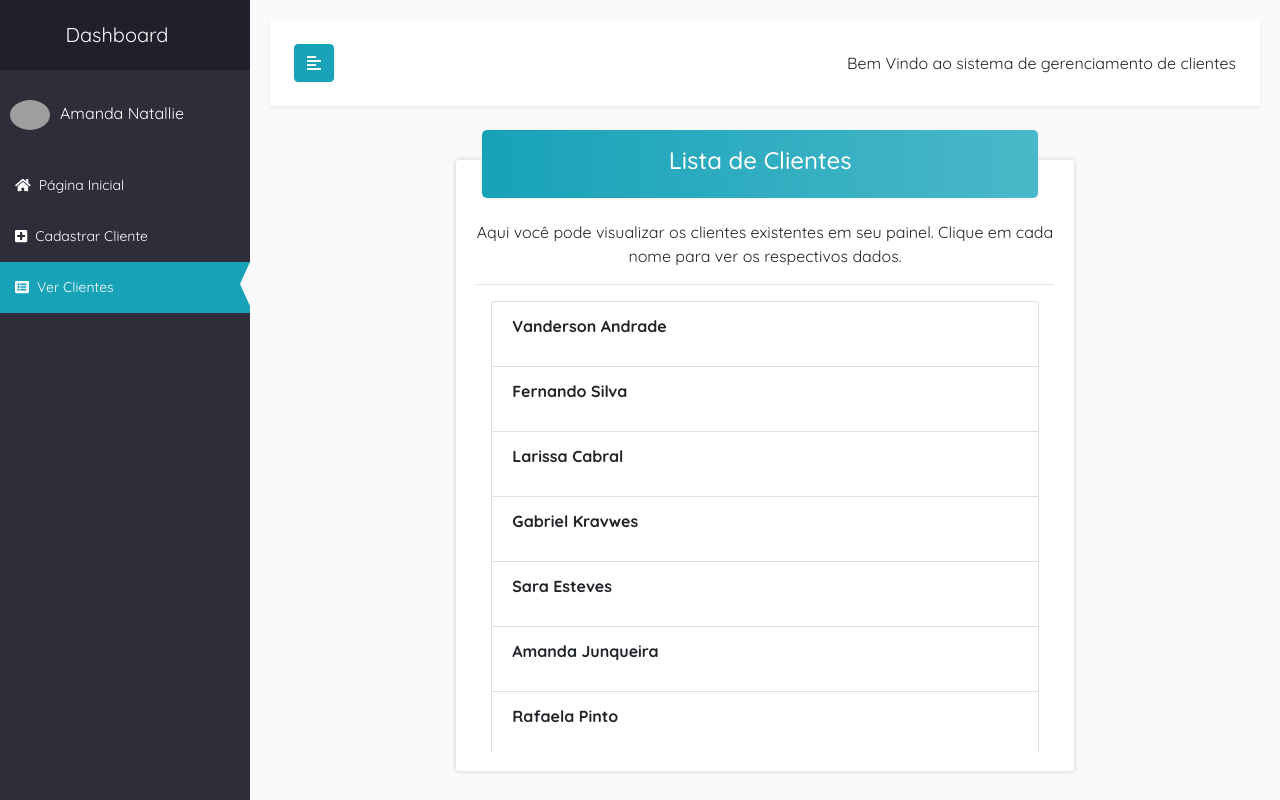
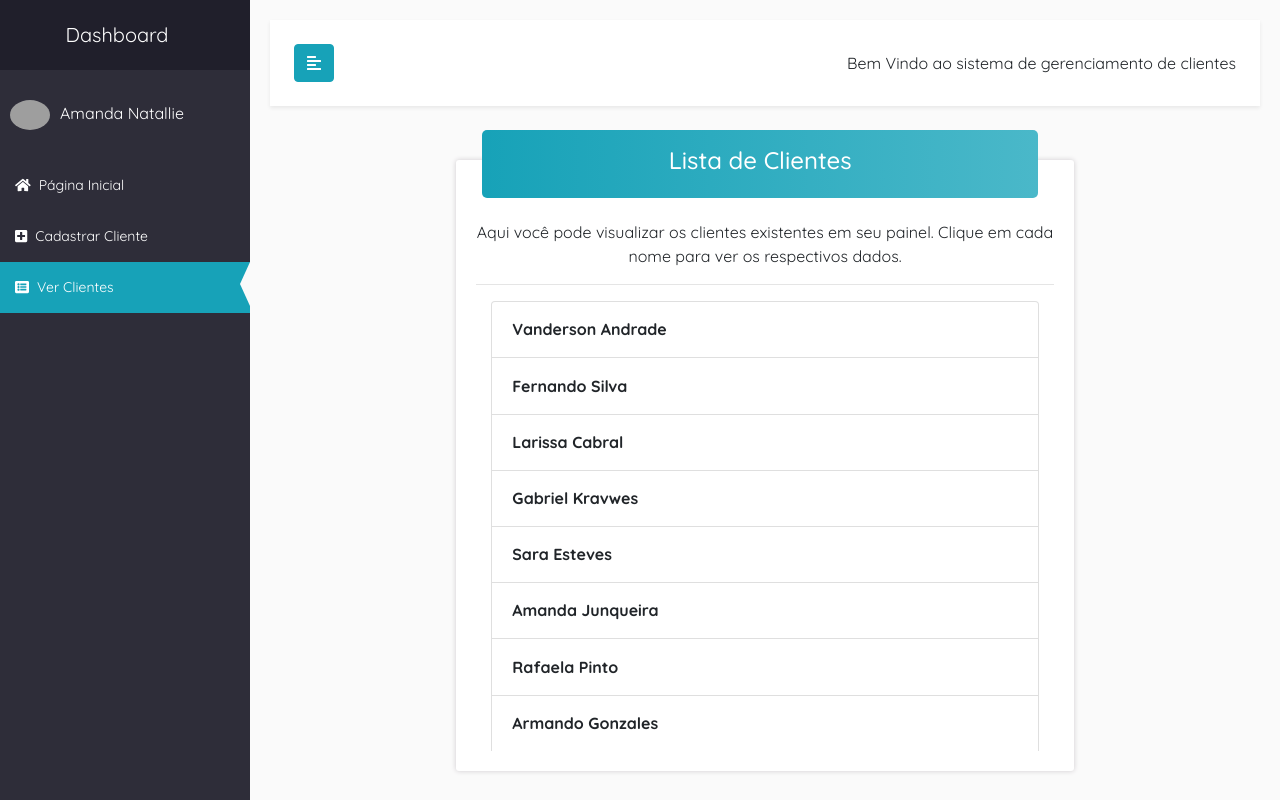
Before and after one commit to amanda-natallie/ReactApp, a React (Create React App) app: page /view-client in a window 1280 px wide. Built offline with nearby package versions, Linux system fonts and the light colour scheme; grey boxes are pictures that could not be loaded.

Commit message:
For View

```diff
--- a/src/App.css
+++ b/src/App.css
@@ -5,17 +5,24 @@
     align-items: stretch;
 }
 
+::-webkit-scrollbar-thumb {
+    -webkit-border-radius: 10px;
+    border-radius: 10px;
+    background: rgba(255, 0, 0, 0.8);
+    -webkit-box-shadow: inset 0 0 6px rgba(0, 0, 0, 0.5);
+}
 
-*, *::before, *::after {
+*,
+*::before,
+*::after {
     -webkit-box-sizing: border-box;
     box-sizing: border-box;
 }
+
 body {
     font-family: 'Quicksand', sans-serif;
     background: #fafafa;
-
 }
-
 
 a,
 a:hover,
@@ -29,35 +36,33 @@ a:focus {
     text-align: right
 }
 
+
 /* ---------------------------------------------------
     CONTENT STYLE
 ----------------------------------------------------- */
+
 .content {
     padding: 20px;
-  margin-left:0;
+    margin-left: 0;
     height: 100vh;
 }
 
 @media only screen and (max-width: 500px) {
     body {
-      overflow:  hidden;
+        overflow: hidden;
     }
-
     .content.is-open {
         margin-left: 100%;
     }
-
     .sidebar.is-open {
         min-width: 100%;
         max-width: 100%;
         margin-left: 0;
         transition: all 0.5s, height 0s;
     }
-
-    .sidebar.is-open > .sidebar-header span{
+    .sidebar.is-open>.sidebar-header span {
         display: unset;
     }
-
     li a.dropdown-toggle::after {
         display: inline-block;
         position: relative;
@@ -65,32 +70,43 @@ a:focus {
     }
 }
 
-.scroll-y {max-height:calc(100vh - 350px); overflow-y:scroll}
-.list-group-item:hover {cursor: pointer;}
+.scroll-y {
+    max-height: calc(100vh - 350px);
+    overflow-y: scroll
+}
+
+.list-group-item:hover {
+    cursor: pointer;
+}
+
+.list-group-item {
+    padding: .95rem 1.25rem 0 1.25rem;
+}
 
 .prettybox {
-  width:98%;
+    width: 98%;
     margin: 1%;
     background: #fff;
     border-radius: 3px;
     padding: 60px 20px 20px 20px;
-  -webkit-box-shadow: 0px 0px 5px 0px rgba(207,203,207,1);
-  -moz-box-shadow: 0px 0px 5px 0px rgba(207,203,207,1);
-  box-shadow: 0px 0px 5px 0px rgba(207,203,207,1);
+    -webkit-box-shadow: 0px 0px 5px 0px rgba(207, 203, 207, 1);
+    -moz-box-shadow: 0px 0px 5px 0px rgba(207, 203, 207, 1);
+    box-shadow: 0px 0px 5px 0px rgba(207, 203, 207, 1);
     position: relative;
 }
+
 .prettybox .header-box {
     width: 90%;
     margin-left: 1%;
     padding: 2.5%;
-    background: rgba(23,162,184,1);
-    background: -moz-linear-gradient(left, rgba(23,162,184,1) 0%, rgba(74,184,201,1) 100%);
-    background: -webkit-gradient(left top, right top, color-stop(0%, rgba(23,162,184,1)), color-stop(100%, rgba(74,184,201,1)));
-    background: -webkit-linear-gradient(left, rgba(23,162,184,1) 0%, rgba(74,184,201,1) 100%);
-    background: -o-linear-gradient(left, rgba(23,162,184,1) 0%, rgba(74,184,201,1) 100%);
-    background: -ms-linear-gradient(left, rgba(23,162,184,1) 0%, rgba(74,184,201,1) 100%);
-    background: linear-gradient(to right, rgba(23,162,184,1) 0%, rgba(74,184,201,1) 100%);
-    filter: progid:DXImageTransform.Microsoft.gradient( startColorstr='#17a2b8', endColorstr='#4ab8c9', GradientType=1 );
+    background: rgba(23, 162, 184, 1);
+    background: -moz-linear-gradient(left, rgba(23, 162, 184, 1) 0%, rgba(74, 184, 201, 1) 100%);
+    background: -webkit-gradient(left top, right top, color-stop(0%, rgba(23, 162, 184, 1)), color-stop(100%, rgba(74, 184, 201, 1)));
+    background: -webkit-linear-gradient(left, rgba(23, 162, 184, 1) 0%, rgba(74, 184, 201, 1) 100%);
+    background: -o-linear-gradient(left, rgba(23, 162, 184, 1) 0%, rgba(74, 184, 201, 1) 100%);
+    background: -ms-linear-gradient(left, rgba(23, 162, 184, 1) 0%, rgba(74, 184, 201, 1) 100%);
+    background: linear-gradient(to right, rgba(23, 162, 184, 1) 0%, rgba(74, 184, 201, 1) 100%);
+    filter: progid: DXImageTransform.Microsoft.gradient( startColorstr='#17a2b8', endColorstr='#4ab8c9', GradientType=1);
     color: #fff;
     border-radius: 5px;
     position: absolute;
--- a/src/components/content/Navbar.js
+++ b/src/components/content/Navbar.js
@@ -1,8 +1,8 @@
 import React, { useState } from 'react';
 import { FontAwesomeIcon } from '@fortawesome/react-fontawesome';
 import { faAlignLeft } from '@fortawesome/free-solid-svg-icons';
-import { Navbar, Button, NavbarToggler, Collapse, Nav, NavItem, NavLink } from 'reactstrap';
-import { Link } from 'react-router-dom';
+import { Navbar, Button, NavbarToggler, Collapse, Nav } from 'reactstrap';
+
 
 export default props => {
 
--- a/src/components/sidebar/SideBar.js
+++ b/src/components/sidebar/SideBar.js
@@ -1,6 +1,6 @@
 import React from 'react';
 import { FontAwesomeIcon } from '@fortawesome/react-fontawesome';
-import { faHome, faBriefcase, faPaperPlane, faQuestion, faImage, faCopy, faPlus, faPlusSquare, faListAlt } from '@fortawesome/free-solid-svg-icons';
+import { faHome, faPlusSquare, faListAlt } from '@fortawesome/free-solid-svg-icons';
 import './Sidebar.css';
 import { NavItem, NavbarBrand, Nav } from 'reactstrap';
 import classNames from 'classnames';
--- a/src/pages/Clients/index.js
+++ b/src/pages/Clients/index.js
@@ -19,7 +19,7 @@ const clientes = [{
     nome: "Fernando",
     sobrenome: "Silva",
     email: "fernando@email.com",
-    telefone: "980054478",
+    telefone: "(99) 7428-9372",
     cep: "26001279",
     endereco1: "Rua Argentina, 89",
     endereco2: "Não Informado",
@@ -31,7 +31,7 @@ const clientes = [{
     nome: "Larissa",
     sobrenome: "Cabral",
     email: "larissa@email.com",
-    telefone: "31980115",
+    telefone: "(99) 7428-9372",
     cep: "45900421",
     endereco1: "Rua Diamantina, 1041, SP",
     endereco2: "Rua Dr. Juliano, apt 401, SP",
@@ -43,7 +43,7 @@ const clientes = [{
     nome: "Gabriel",
     sobrenome: "Kravwes",
     email: "gabriel@email.com",
-    telefone: "21987652",
+    telefone: "(99) 7428-9372",
     cep: "40004000",
     endereco1: "Não Informado",
     endereco2: "Não Informado",
@@ -55,7 +55,7 @@ const clientes = [{
     nome: "Sara",
     sobrenome: "Esteves",
     email: "sara@email.com",
-    telefone: "27684578",
+    telefone: "(99) 7428-9372",
     cep: "21277743",
     endereco1: "Não Informado",
     endereco2: "Não Informado",
@@ -67,7 +67,7 @@ const clientes = [{
     nome: "Amanda",
     sobrenome: "Junqueira",
     email: "amanda@email.com",
-    telefone: "976658473",
+    telefone: "(99) 7428-9372",
     cep: "02136700",
     endereco1: "Não Informado",
     endereco2: "Não Informado",
@@ -79,7 +79,7 @@ const clientes = [{
     nome: "Rafaela",
     sobrenome: "Pinto",
     email: "rafaela@email.com",
-    telefone: "45560056",
+    telefone: "(99) 7428-9372",
     cep: "02130006",
     endereco1: "Rua Maracanã, 680",
     endereco2: "Não Informado",
@@ -91,7 +91,7 @@ const clientes = [{
     nome: "Armando",
     sobrenome: "Gonzales",
     email: "armando@email.com",
-    telefone: "30035656",
+    telefone: "(99) 7428-9372",
     cep: "78906312",
     endereco1: "Rua Patriota, apt 202",
     endereco2: "Não Informado",
@@ -103,7 +103,7 @@ const clientes = [{
     nome: "Natália",
     sobrenome: "Pereira",
     email: "natalia@email.com",
-    telefone: "35656300",
+    telefone: "(99) 7428-9372",
     cep: "12323789",
     endereco1: "Não Informado",
     endereco2: "Não Informado",
@@ -115,7 +115,7 @@ const clientes = [{
     nome: "Helder",
     sobrenome: "Torreira",
     email: "helder@email.com",
-    telefone: "63500563",
+    telefone: "(99) 7428-9372",
     cep: "23123378",
     endereco1: "Não Informado",
     endereco2: "Não Informado",
@@ -127,7 +127,7 @@ const clientes = [{
     nome: "Tony",
     sobrenome: "Kross",
     email: "tony@email.com",
-    telefone: "93505630",
+    telefone: "(99) 7428-9372",
     cep: "12337890",
     endereco1: "Não Informado",
     endereco2: "Não Informado",
@@ -139,7 +139,7 @@ const clientes = [{
     nome: "Fernanda",
     sobrenome: "Brasil",
     email: "fernanda@email.com",
-    telefone: "21338990",
+    telefone: "(99) 7428-9372",
     cep: "26120908",
     endereco1: "Rua Califórnia, 1909",
     endereco2: "Não Informado",
@@ -151,7 +151,7 @@ const clientes = [{
     nome: "Paula",
     sobrenome: "Fontosa",
     email: "paula@email.com",
-    telefone: "89984004",
+    telefone: "(99) 7428-9372",
     cep: "26110790",
     endereco1: "Rua Professor Alberto, 29",
     endereco2: "Estrada do cantoindo, 58",
@@ -163,7 +163,7 @@ const clientes = [{
     nome: "Elza",
     sobrenome: "Flores",
     email: "elza@email.com",
-    telefone: "77018998",
+    telefone: "(99) 7428-9372",
     cep: "39788350",
     endereco1: "Rua Prefeito Muniz, 455",
     endereco2: "Não Informado",
@@ -175,7 +175,7 @@ const clientes = [{
     nome: "Andrey",
     sobrenome: "Alexandre",
     email: "andrey@email.com",
-    telefone: "98897543",
+    telefone: "(99) 7428-9372",
     cep: "23388310",
     endereco1: "Não Informado",
     endereco2: "Não Informado",
@@ -187,7 +187,7 @@ const clientes = [{
     nome: "Felipe",
     sobrenome: "Toffaneli",
     email: "felipe@email.com",
-    telefone: "45459009",
+    telefone: "(99) 7428-9372",
     cep: "09313399",
     endereco1: "Não Informado",
     endereco2: "Não Informado",
@@ -199,7 +199,7 @@ const clientes = [{
     nome: "José",
     sobrenome: "Oliveira",
     email: "jose@email.com",
-    telefone: "80083535",
+    telefone: "(99) 7428-9372",
     cep: "45321450",
     endereco1: "Não Informado",
     endereco2: "Não Informado",
@@ -211,7 +211,7 @@ const clientes = [{
     nome: "Jussara",
     sobrenome: "Liberdade",
     email: "jose@email.com",
-    telefone: "80083535",
+    telefone: "(99) 7428-9372",
     cep: "45321450",
     endereco1: "Não Informado",
     endereco2: "Não Informado",
--- a/src/pages/modules/CadastroCliente/components/Form.js
+++ b/src/pages/modules/CadastroCliente/components/Form.js
@@ -3,7 +3,7 @@ import { Field, reduxForm } from "redux-form";
 import { Container, Row, Col, Form, FormGroup, Label } from "reactstrap";
 
 const FormCadastro = props => {
-  const { handleSubmit, pristine, reset, submitting } = props;
+  const { handleSubmit } = props;
   const [step, setStep] = useState(0);
 
   return (
@@ -91,24 +91,24 @@ const FormCadastro = props => {
                     </Col>
                     <Col>
                       <FormGroup>
-                        <Label> Endereço 01:</Label>
+                        <Label> Endereço Linha 01:</Label>
                         <Field
                           name="address1"
                           component="input"
                           type="text"
-                          placeholder="Avenida suvaco da gata, n 171"
+                          placeholder="Rua dos Atleticanos, 360"
                           className="form-control"
                         />
                       </FormGroup>
                     </Col>
                     <Col>
                       <FormGroup>
-                        <Label> Endereço 02:</Label>
+                        <Label> Endereço Linha 02:</Label>
                         <Field
                           name="address2"
                           component="input"
                           type="email"
-                          placeholder="Rua baixada da cachorrinha, n 69"
+                          placeholder="Milionários, Barreiro - BH/MG"
                           className="form-control"
                         />
                       </FormGroup>
--- a/src/pages/modules/CadastroCliente/containers/index.js
+++ b/src/pages/modules/CadastroCliente/containers/index.js
@@ -3,7 +3,6 @@ import Form from './../components/Form'
 import { reset } from 'redux-form'
 import { connect } from 'react-redux'
 import { CadastroEnviado } from './../index'
-import { Row, Col } from "reactstrap";
 
 class CadastroCliente extends Component {
   handleSubmit = (values, dispatch) => {
@@ -17,9 +16,7 @@ class CadastroCliente extends Component {
       <>
         <Form onSubmit={this.handleSubmit} />
 
-        <Row>
-          <Col sm="12" md={{ size: 8, offset: 2 }}> {data ? JSON.stringify(data) : null}</Col>
-        </Row>
+        {data ? console.log(JSON.stringify(data)) : null}
       </>
 
     )
```
Lines whose indentation alone changed are shown as unchanged.
